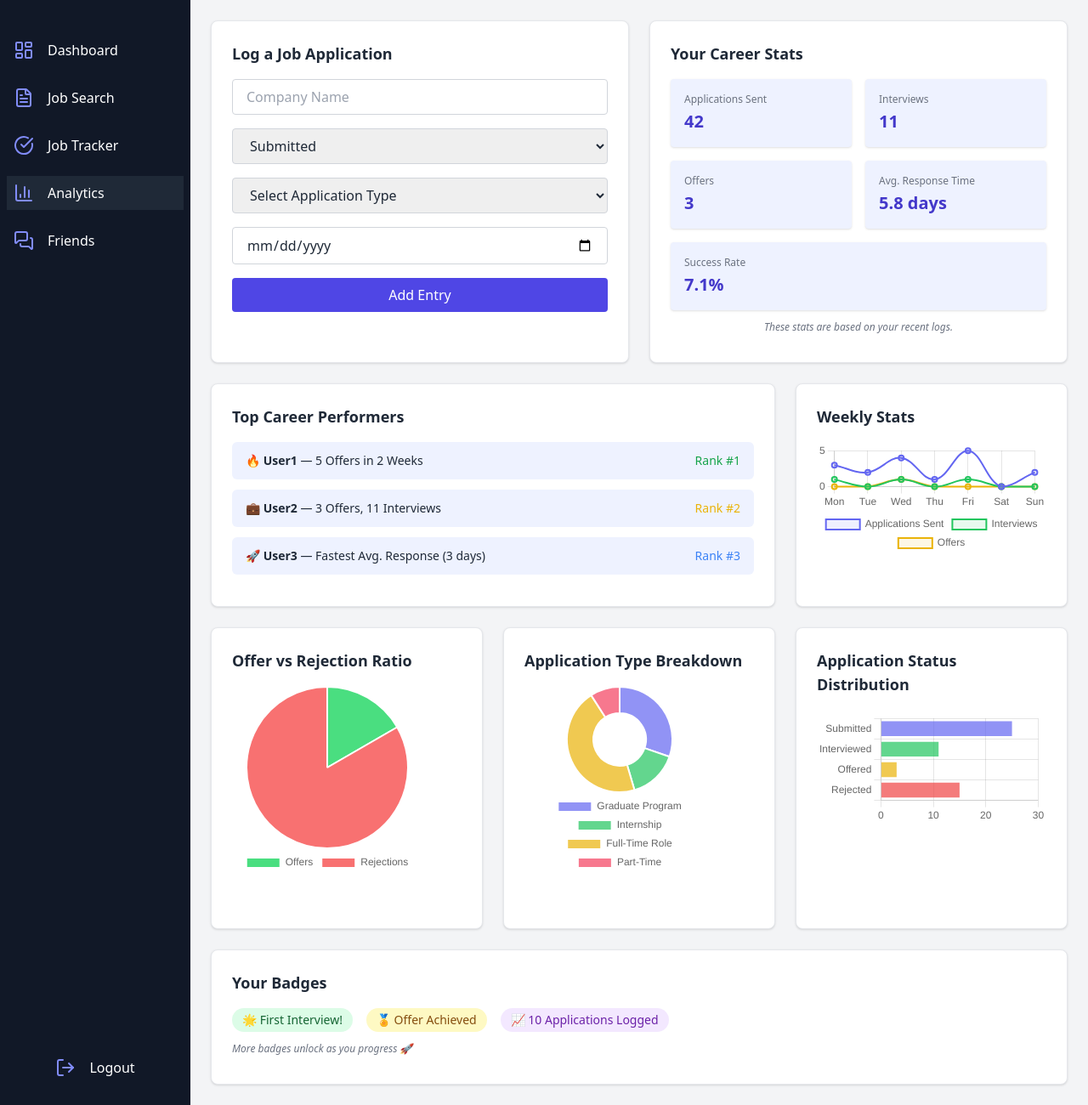
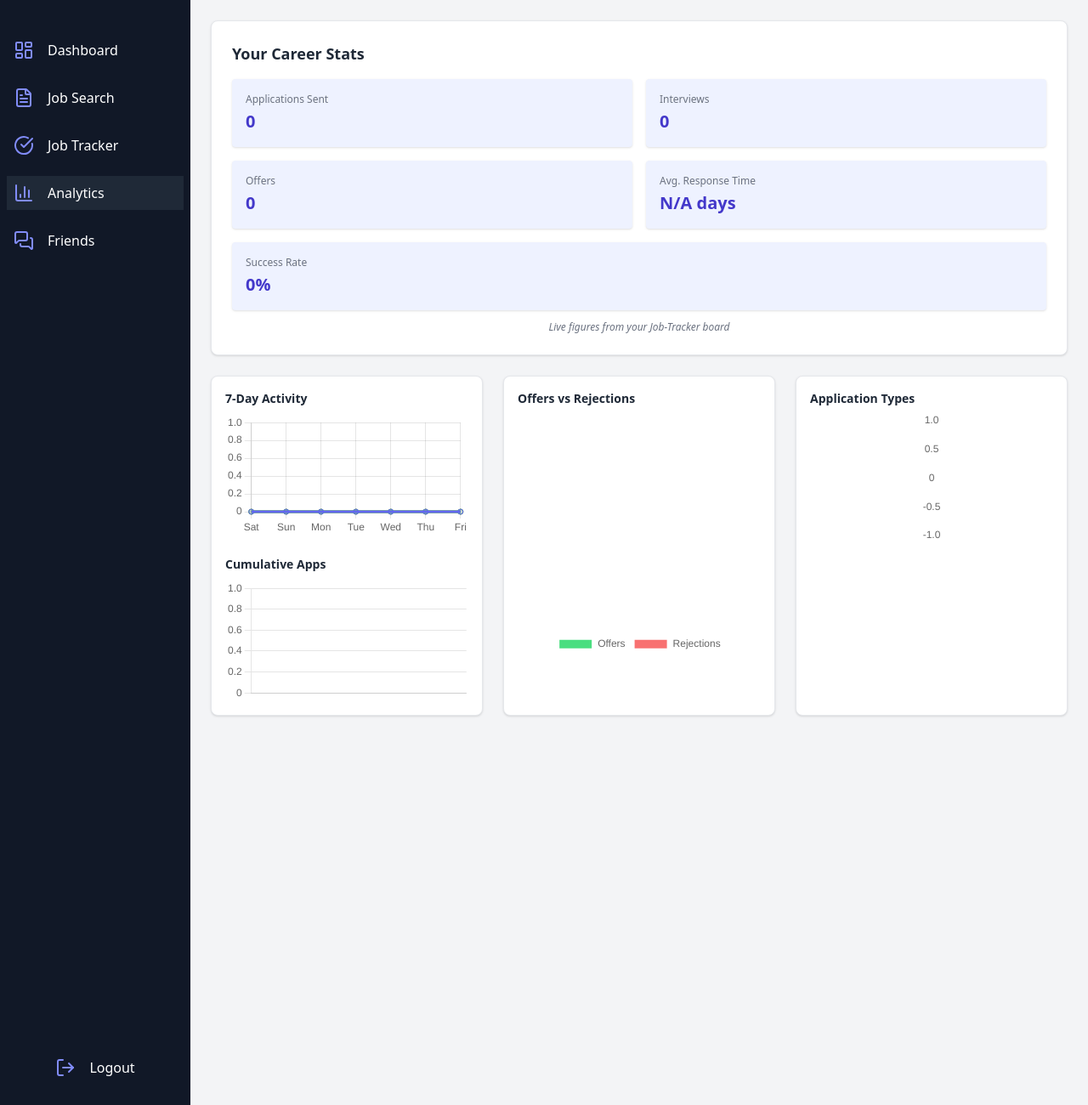
Before and after one commit to Jignesh6155/CITS3403_project, a Flask app: page /analytics in a window 1280 px wide. Shown: the part 65-1365 px from the top of the page at 85% size. Run offline with Flask 3, Linux system fonts and the light colour scheme; a user stored in the database is signed in; a map, chart or similar area stays blank; style sheets or scripts are compiled from the project's sources; some libraries are stand-ins or nearby versions.

Commit message:
Refactor analytics layout, add cumulative charts, and update dependencies

```diff
--- a/app/routes.py
+++ b/app/routes.py
@@ -2,6 +2,7 @@ from flask import render_template, request, redirect, url_for, session, flash, j
 from app import app
 from app.models import db, User, JobApplication, FriendRequest, Notification
 from app.models import ScrapedJob
+from collections import Counter
 import json
 from app.utils.scraper_GC_jobs_detailed import get_jobs_full, save_jobs_to_db
 from sqlalchemy import or_
@@ -15,10 +16,8 @@ from datetime import datetime, timedelta
 import pytz
 import re
 
-
 # Simple in-memory rate limiting
 request_counts = {}
-
 def rate_limit_check(user_id, action, max_requests=5, window_seconds=3600):
     """Basic rate limiting"""
     key = f"{user_id}:{action}"
@@ -38,7 +37,6 @@ def rate_limit_check(user_id, action, max_requests=5, window_seconds=3600):
     # Add current request
     request_counts[key].append(now)
     return True
-
 def create_notification(user_id, content, link=None, notification_type="general"):
     """Create a notification for a user"""
     notification = Notification(
@@ -51,12 +49,10 @@ def create_notification(user_id, content, link=None, notification_type="general"
     db.session.add(notification)
     db.session.commit()
     return notification
-
 # Global variables (for testing)
 live_job_queue = queue.Queue()
 HEADLESS_TOGGLE = False  # Set to False temporarily for debugging
 SCRAPE_SIZE = 3
-
 
 def background_scraper(user_id=1, jobtype='internships', discipline=None, location=None, keyword=None):
     print(f"[DEBUG] Starting scraping with: jobtype={jobtype}, discipline={discipline}, location={location}, keyword={keyword}")
@@ -160,7 +156,6 @@ def background_scraper(user_id=1, jobtype='internships', discipline=None, locati
                 'status': 'complete'
             })
             print(f"[DEBUG] Scraping complete, sent completion message to queue")
-
 def job_matches(job, search, location, job_type, category, confidence=0.35):
     """Check if a job matches the search criteria"""
     if not job:
@@ -201,7 +196,6 @@ def job_matches(job, search, location, job_type, category, confidence=0.35):
     )
 
     return basic_match and location_match and job_type_match and category_match
-
 @app.route("/")
 def home():
     return render_template("index.html")
@@ -330,16 +324,95 @@ def job_search():
     return render_template("jobSearch.html", active_page="job-search", scraped_jobs=scraped_jobs, resume_keywords=resume_keywords, suggested_jobs=suggested_jobs)
 @app.route("/analytics")
 def analytics():
-    return render_template("analytics.html", active_page="analytics")
+    # --- auth guard -------------------------------------------------------
+    if "name" not in session:
+        return redirect(url_for("home"))
+    user = User.query.filter_by(name=session["name"]).first()
+    if not user:
+        return redirect(url_for("home"))
+    # --- grab all of this user’s applications ----------------------------
+    applications = JobApplication.query.filter_by(user=user).all()
+    total_apps   = len(applications)
+    # quick counters -------------------------------------------------------
+    interviews  = sum(a.status == "Interviewing" for a in applications)
+    offers      = sum(a.status == "Offer"         for a in applications)
+    rejections  = sum(a.status in ("Archived", "Discontinued") for a in applications)
+    # avg response time (days) -------------------------------------------
+    responded = [
+        a for a in applications
+        if a.status in ("Offer", "Accepted", "Archived", "Discontinued")
+        and a.date_applied and a.closing_date
+    ]
+    avg_resp_days = (
+        round(sum((a.closing_date - a.date_applied).days for a in responded) /
+              len(responded), 1)
+        if responded else None
+    )
+    success_rate = round((offers / total_apps) * 100, 1) if total_apps else 0
+    # status / type distributions ----------------------------------------
+    status_counts, type_counts = {}, {}
+    for a in applications:
+        status_counts[a.status] = status_counts.get(a.status, 0) + 1
+        t = a.job_type or "Unknown"
+        type_counts[t] = type_counts.get(t, 0) + 1
+    # weekly snapshot (last 7 days) --------------------------------------
+    today = datetime.now(pytz.timezone("Australia/Perth")).date()
+    weekly_labels, weekly_apps, weekly_int, weekly_off = [], [], [], []
+    for i in range(6, -1, -1):
+        day = today - timedelta(days=i)
+        weekly_labels.append(day.strftime("%a"))
+        weekly_apps.append(sum(a.date_applied
+                               and a.date_applied.date() == day
+                               for a in applications))
+        weekly_int.append(sum(a.status == "Interviewing"
+                              and a.date_applied
+                              and a.date_applied.date() == day
+                              for a in applications))
+        weekly_off.append(sum(a.status == "Offer"
+                              and a.date_applied
+                              and a.date_applied.date() == day
+                              for a in applications))
+    # cumulative applications over calendar time -------------------------
+    by_day = Counter(a.date_applied.date()
+                     for a in applications if a.date_applied)
+    cum_labels, cum_counts, running = [], [], 0
+    for d in sorted(by_day):
+        running += by_day[d]
+        cum_labels.append(d.strftime("%d %b"))
+        cum_counts.append(running)
+    # --------------------------------------------------------------------
+    return render_template(
+        "analytics.html",
+        active_page="analytics",
+        # tiles
+        total_apps   = total_apps,
+        interviews   = interviews,
+        offers       = offers,
+        avg_response = avg_resp_days,
+        success_rate = success_rate,
+        # weekly
+        weekly_labels = weekly_labels,
+        weekly_apps   = weekly_apps,
+        weekly_int    = weekly_int,
+        weekly_off    = weekly_off,
+        # outcomes / breakdowns
+        outcome_labels = ["Offers", "Rejections"],
+        outcome_counts = [offers, rejections],
+        type_labels    = list(type_counts.keys()),
+        type_counts    = list(type_counts.values()),
+        status_labels  = list(status_counts.keys()),
+        status_counts  = list(status_counts.values()),
+        # cumulative
+        cum_labels  = cum_labels,
+        cum_counts  = cum_counts,
+    )
 @app.route("/comms")
 def comms():
     if 'name' not in session:
         return redirect(url_for('home'))
-
     user = User.query.filter_by(name=session['name']).first()
     if not user:
         return redirect(url_for('home'))
-
     # Get all JobApplications where the current user is in shared_with
     shared_apps = JobApplication.query \
         .filter(JobApplication.shared_with.any(id=user.id)) \
@@ -349,7 +422,6 @@ def comms():
     pending_requests = FriendRequest.query.filter_by(
         receiver_id=user.id, status='pending'
     ).all()
-
     # Get the current user's friends
     user_friends = user.friends.all()
 
@@ -373,7 +445,6 @@ def upload():
         # Get AI-suggested job titles (keywords)
         job_titles = resume_processor.extract_keywords_openai(text)
         job_titles = [kw.strip().strip(string.punctuation) for kw in job_titles if kw.strip()]
-
         print("[DEBUG] Extracted keywords:", job_titles)
         # Find up to 5 jobs that fuzzy match any keyword
         from app.models import ScrapedJob
@@ -585,14 +656,12 @@ def send_friend_request():
         )
         db.session.add(new_request)
         db.session.commit()
-
         create_notification(
             friend.id,
             f"{current_user.name} sent you a friend request",
             link=url_for('comms'),
             notification_type="friend_request"
         )
-
 
         flash('Friend request sent', 'success')
     else:
@@ -639,7 +708,6 @@ def add_application():
     user = User.query.filter_by(name=session['name']).first()
     if not user:
         return jsonify({"error": "User not found"}), 404
-
     try:
         if request.is_json:
             # Handle JSON request from job search page
@@ -652,7 +720,6 @@ def add_application():
                     closing_date = datetime.strptime(data['closing_date'], "%d %b %Y")
                 except ValueError:
                     pass
-
             application = JobApplication(
                 title=data['title'],
                 company=data['company'],
@@ -674,21 +741,17 @@ def add_application():
                 status=request.form.get('status', 'Saved'),
                 user=user
             )
-
         db.session.add(application)
         db.session.commit()
-
         if request.is_json:
             return jsonify({"success": True})
         return redirect(url_for("job_tracker"))
-
     except Exception as e:
         db.session.rollback()
         if request.is_json:
             return jsonify({"error": str(e)}), 400
         flash('Error adding application: ' + str(e), 'error')
         return redirect(url_for("job_tracker"))
-
 @app.route('/api/job-applications', methods=['GET'])
 def get_applications():
     if not current_user.is_authenticated:
@@ -707,27 +770,21 @@ def get_applications():
         'user_id': app.user_id,
         'scraped_job_id': app.scraped_job_id
     } for app in applications])
-
 @app.route('/share-application/<int:app_id>', methods=['POST'])
 def share_application(app_id):
     if 'name' not in session:
         return redirect(url_for('home'))
-
     user = User.query.filter_by(name=session['name']).first()
     application = JobApplication.query.get(app_id)
-
     if not application or application.user_id != user.id:
         flash('Application not found or you do not own this application', 'error')
         return redirect(url_for('job_tracker'))
-
     friend_id = request.form.get('friend_id')
     friend = User.query.get(friend_id)
-
     if friend and friend in user.friends:
         if application not in friend.shared_applications:
             friend.shared_applications.append(application)
             db.session.commit()
-
             create_notification(
                 friend.id,
                 f"{user.name} shared a job application at {application.company} with you",
@@ -739,9 +796,7 @@ def share_application(app_id):
             flash('Application already shared with this friend', 'error')
     else:
         flash('Friend not found', 'error')
-
     return redirect(url_for('job_tracker'))
-
 @app.route("/update-job-status", methods=["POST"])
 def update_job_status():
     job_id = request.json.get("job_id")
@@ -760,23 +815,18 @@ def job_tracker():
     user = User.query.filter_by(name=session['name']).first()
     if not user:
         return redirect(url_for('home'))
-
     # Only applications owned by the current user
     applications = JobApplication.query.filter_by(user=user).all()
-
     statuses = ["Saved", "Applied", "Screen", "Interviewing", "Offer", "Accepted", "Archived", "Discontinued"]
     grouped = {status: [] for status in statuses}
-
     for app in applications:
         grouped[app.status].append(app)
-
     return render_template(
         "jobtracker.html",
         active_page="job-tracker",
         grouped=grouped,
         user=user
     )
-
 @app.route('/api/notifications', methods=['GET', 'POST'])
 def notifications():
     if 'name' not in session:
@@ -833,7 +883,6 @@ def notifications():
 
         db.session.commit()
         return jsonify({'success': True})
-
 @app.route("/delete-application/<int:job_id>", methods=["DELETE"])
 def delete_application(job_id):
     if 'name' not in session:
@@ -842,14 +891,12 @@ def delete_application(job_id):
     user = User.query.filter_by(name=session['name']).first()
     if not user:
         return jsonify({"error": "User not found"}), 404
-
     application = JobApplication.query.get(job_id)
     if not application:
         return jsonify({"error": "Application not found"}), 404
 
     if application.user_id != user.id:
         return jsonify({"error": "Not authorized"}), 403
-
     try:
         db.session.delete(application)
         db.session.commit()
@@ -857,7 +904,6 @@ def delete_application(job_id):
     except Exception as e:
         db.session.rollback()
         return jsonify({"error": str(e)}), 500
-
 @app.route('/save-shared-application/<int:app_id>', methods=['POST'])
 def save_shared_application(app_id):
     if 'name' not in session:
@@ -866,7 +912,6 @@ def save_shared_application(app_id):
     user = User.query.filter_by(name=session['name']).first()
     if not user:
         return jsonify({"error": "User not found"}), 404
-
     # Get the original application
     shared_app = JobApplication.query.get(app_id)
     if not shared_app:
@@ -875,7 +920,6 @@ def save_shared_application(app_id):
     # Check if the application is shared with the user
     if user not in shared_app.shared_with:
         return jsonify({"error": "Application not shared with you"}), 403
-
     try:
         # Create a new application for the current user
         new_app = JobApplication(
--- a/app/templates/analytics.html
+++ b/app/templates/analytics.html
@@ -1,8 +1,6 @@
 {% extends "base.html" %}
 {% set active_page = "analytics" %}
-
 {% block title %}Career Analytics Arena{% endblock %}
-
 {% block content %}
 <header class="px-6 py-4 bg-indigo-100 border-b border-gray-200 flex justify-between items-center">
   <h1 class="text-xl font-semibold text-indigo-900">Career Analytics Arena</h1>
@@ -11,226 +9,105 @@
     <div class="w-8 h-8 bg-gray-300 rounded-full"></div>
   </div>
 </header>
-
-<main class="flex-1 p-6 grid grid-cols-1 lg:grid-cols-2 gap-6 overflow-y-auto">
-
-  <section class="bg-white border border-gray-200 p-6 shadow rounded-lg">
-    <h2 class="text-lg font-semibold text-gray-800 mb-4">Log a Job Application</h2>
-    <form class="space-y-4">
-      <input type="text" placeholder="Company Name" class="w-full px-4 py-2 border border-gray-300 rounded focus:ring-indigo-500 focus:outline-none" />
-      <select class="w-full px-4 py-2 border border-gray-300 rounded focus:ring-indigo-500 focus:outline-none">
-        <option>Submitted</option>
-        <option>Interviewed</option>
-        <option>Offered</option>
-        <option>Rejected</option>
-      </select>
-      <select class="w-full px-4 py-2 border border-gray-300 rounded focus:ring-indigo-500 focus:outline-none">
-        <option disabled selected>Select Application Type</option>
-        <option>Graduate Program</option>
-        <option>Internship</option>
-        <option>Full-Time Role</option>
-        <option>Part-Time</option>
-      </select>
-      <input type="date" class="w-full px-4 py-2 border border-gray-300 rounded focus:ring-indigo-500 focus:outline-none" />
-      <button class="w-full bg-indigo-600 text-white py-2 rounded hover:bg-indigo-700 transition">Add Entry</button>
-    </form>
-  </section>
-
+<main class="flex-1 p-6 space-y-6 overflow-y-auto">
+  <!-- ── career-stats tiles ──────────────────────────────────────────── -->
   <section class="bg-white border border-gray-200 p-6 shadow rounded-lg">
     <h2 class="text-lg font-semibold text-gray-800 mb-4">Your Career Stats</h2>
     <div class="grid grid-cols-2 gap-4 text-sm">
       <div class="bg-indigo-50 p-4 rounded shadow">
         <p class="text-xs text-gray-500 mb-1">Applications Sent</p>
-        <p class="text-xl font-bold text-indigo-700">42</p>
+        <p class="text-xl font-bold text-indigo-700">{{ total_apps }}</p>
       </div>
       <div class="bg-indigo-50 p-4 rounded shadow">
         <p class="text-xs text-gray-500 mb-1">Interviews</p>
-        <p class="text-xl font-bold text-indigo-700">11</p>
+        <p class="text-xl font-bold text-indigo-700">{{ interviews }}</p>
       </div>
       <div class="bg-indigo-50 p-4 rounded shadow">
         <p class="text-xs text-gray-500 mb-1">Offers</p>
-        <p class="text-xl font-bold text-indigo-700">3</p>
+        <p class="text-xl font-bold text-indigo-700">{{ offers }}</p>
       </div>
       <div class="bg-indigo-50 p-4 rounded shadow">
         <p class="text-xs text-gray-500 mb-1">Avg. Response Time</p>
-        <p class="text-xl font-bold text-indigo-700">5.8 days</p>
+        <p class="text-xl font-bold text-indigo-700">
+          {{ avg_response if avg_response is not none else "N/A" }} days
+        </p>
       </div>
       <div class="bg-indigo-50 p-4 rounded shadow col-span-2">
         <p class="text-xs text-gray-500 mb-1">Success Rate</p>
-        <p class="text-xl font-bold text-indigo-700">7.1%</p>
+        <p class="text-xl font-bold text-indigo-700">{{ success_rate }}%</p>
       </div>
     </div>
-    <p class="text-xs text-gray-500 italic mt-3 text-center">These stats are based on your recent logs.</p>
+    <p class="text-xs text-gray-500 italic mt-3 text-center">
+      Live figures from your Job-Tracker board
+    </p>
   </section>
-
-  <section class="col-span-1 lg:col-span-2 grid grid-cols-1 lg:grid-cols-3 gap-6">
-    <div class="bg-white border border-gray-200 p-6 shadow rounded-lg col-span-2">
-      <h2 class="text-lg font-semibold text-gray-800 mb-4">Top Career Performers</h2>
-      <ul class="space-y-3 text-sm">
-        <li class="bg-indigo-50 px-4 py-3 rounded-md flex justify-between">
-          <span>🔥 <strong>User1</strong> — 5 Offers in 2 Weeks</span>
-          <span class="text-green-600">Rank #1</span>
-        </li>
-        <li class="bg-indigo-50 px-4 py-3 rounded-md flex justify-between">
-          <span>💼 <strong>User2</strong> — 3 Offers, 11 Interviews</span>
-          <span class="text-yellow-500">Rank #2</span>
-        </li>
-        <li class="bg-indigo-50 px-4 py-3 rounded-md flex justify-between">
-          <span>🚀 <strong>User3</strong> — Fastest Avg. Response (3 days)</span>
-          <span class="text-blue-500">Rank #3</span>
-        </li>
-      </ul>
+  <!-- ── graph layout: merged top-left panel ─────────────────────────── -->
+  <section class="grid grid-cols-1 lg:grid-cols-3 gap-6">
+    <!-- 7-day activity AND cumulative apps stacked in one card -->
+    <div class="bg-white border p-4 shadow rounded-lg lg:col-span-1">
+      <h2 class="text-sm font-semibold mb-2">7-Day Activity</h2>
+      <canvas id="appChart" class="w-full h-40 mb-6"></canvas>
+      <h2 class="text-sm font-semibold mb-2">Cumulative Apps</h2>
+      <canvas id="cumChart" class="w-full h-40"></canvas>
     </div>
-    <div class="bg-white border border-gray-200 p-6 shadow rounded-lg">
-      <h2 class="text-lg font-semibold text-gray-800 mb-4">Weekly Stats</h2>
-      <div class="w-full h-40">
-        <canvas id="appChart"></canvas>
-      </div>
+    <!-- Offers vs Rejections -->
+    <div class="bg-white border p-4 shadow rounded-lg">
+      <h2 class="text-sm font-semibold mb-2">Offers vs Rejections</h2>
+      <canvas id="outcomeChart" class="w-full h-48"></canvas>
+    </div>
+    <!-- Application Types -->
+    <div class="bg-white border p-4 shadow rounded-lg">
+      <h2 class="text-sm font-semibold mb-2">Application Types</h2>
+      <canvas id="typeRadar" class="w-full h-64"></canvas>
     </div>
   </section>
-
-  <section class="col-span-1 lg:col-span-2 grid grid-cols-1 lg:grid-cols-3 gap-6">
-    <div class="bg-white border border-gray-200 p-6 shadow rounded-lg">
-      <h2 class="text-lg font-semibold text-gray-800 mb-4">Offer vs Rejection Ratio</h2>
-      <div class="w-full h-56">
-        <canvas id="outcomeChart"></canvas>
-      </div>
-    </div>
-    <div class="bg-white border border-gray-200 p-6 shadow rounded-lg">
-      <h2 class="text-lg font-semibold text-gray-800 mb-4">Application Type Breakdown</h2>
-      <div class="w-full h-56">
-        <canvas id="typeChart"></canvas>
-      </div>
-    </div>
-    <div class="bg-white border border-gray-200 p-6 shadow rounded-lg">
-      <h2 class="text-lg font-semibold text-gray-800 mb-4">Application Status Distribution</h2>
-      <div class="w-full h-56">
-        <canvas id="statusChart"></canvas>
-      </div>
-    </div>
-  </section>
-
-  <section class="col-span-1 lg:col-span-2 bg-white border border-gray-200 p-6 shadow rounded-lg">
-    <h2 class="text-lg font-semibold text-gray-800 mb-4">Your Badges</h2>
-    <div class="flex gap-4 flex-wrap text-sm">
-      <span class="bg-green-100 text-green-800 px-3 py-1 rounded-full">🌟 First Interview!</span>
-      <span class="bg-yellow-100 text-yellow-800 px-3 py-1 rounded-full">🏅 Offer Achieved</span>
-      <span class="bg-purple-100 text-purple-800 px-3 py-1 rounded-full">📈 10 Applications Logged</span>
-    </div>
-    <p class="text-xs text-gray-500 mt-3 italic">More badges unlock as you progress 🚀</p>
-  </section>
-
 </main>
-
+{% endblock %}
+{% block scripts %}
 <script src="https://cdn.jsdelivr.net/npm/chart.js"></script>
 <script>
-  const ctx = document.getElementById('appChart').getContext('2d');
-  new Chart(ctx, {
-    type: 'line',
-    data: {
-      labels: ['Mon', 'Tue', 'Wed', 'Thu', 'Fri', 'Sat', 'Sun'],
-      datasets: [
-        {
-          label: 'Applications Sent',
-          data: [3, 2, 4, 1, 5, 0, 2],
-          borderColor: 'rgba(99, 102, 241, 1)',
-          backgroundColor: 'rgba(99, 102, 241, 0.1)',
-          borderWidth: 2,
-          tension: 0.4
-        },
-        {
-          label: 'Interviews',
-          data: [1, 0, 1, 0, 1, 0, 0],
-          borderColor: 'rgba(34, 197, 94, 1)',
-          backgroundColor: 'rgba(34, 197, 94, 0.1)',
-          borderWidth: 2,
-          tension: 0.4
-        },
-        {
-          label: 'Offers',
-          data: [0, 0, 1, 0, 0, 0, 0],
-          borderColor: 'rgba(234, 179, 8, 1)',
-          backgroundColor: 'rgba(234, 179, 8, 0.1)',
-          borderWidth: 2,
-          tension: 0.4
-        }
-      ]
-    },
-    options: {
-      responsive: true,
-      plugins: {
-        legend: { display: true, position: 'bottom' }
-      },
-      scales: {
-        y: { beginAtZero: true }
-      }
-    }
-  });
-
-  new Chart(document.getElementById('outcomeChart'), {
-    type: 'pie',
-    data: {
-      labels: ['Offers', 'Rejections'],
-      datasets: [{
-        data: [3, 15],
-        backgroundColor: ['#4ade80', '#f87171']
-      }]
-    },
-    options: {
-      responsive: true,
-      plugins: {
-        legend: { position: 'bottom' }
-      }
-    }
-  });
-
-  new Chart(document.getElementById('typeChart'), {
-    type: 'doughnut',
-    data: {
-      labels: ['Graduate Program', 'Internship', 'Full-Time Role', 'Part-Time'],
-      datasets: [{
-        data: [10, 5, 15, 3],
-        backgroundColor: [
-          'rgba(99, 102, 241, 0.7)',
-          'rgba(34, 197, 94, 0.7)',
-          'rgba(234, 179, 8, 0.7)',
-          'rgba(244, 63, 94, 0.7)'
-        ]
-      }]
-    },
-    options: {
-      responsive: true,
-      plugins: {
-        legend: { position: 'bottom' }
-      }
-    }
-  });
-
-  new Chart(document.getElementById('statusChart'), {
-    type: 'bar',
-    data: {
-      labels: ['Submitted', 'Interviewed', 'Offered', 'Rejected'],
-      datasets: [{
-        label: 'Count',
-        data: [25, 11, 3, 15],
-        backgroundColor: [
-          'rgba(99, 102, 241, 0.7)',
-          'rgba(34, 197, 94, 0.7)',
-          'rgba(234, 179, 8, 0.7)',
-          'rgba(239, 68, 68, 0.7)'
-        ]
-      }]
-    },
-    options: {
-      indexAxis: 'y',
-      responsive: true,
-      plugins: {
-        legend: { display: false }
-      },
-      scales: {
-        x: { beginAtZero: true }
-      }
-    }
-  });
+const indigo='rgba(99,102,241,1)', indigoT='rgba(99,102,241,.15)';
+const green ='rgba(34,197,94,1)',  greenT ='rgba(34,197,94,.15)';
+const yellow='rgba(234,179,8,1)',  yellowT='rgba(234,179,8,.15)';
+/* 7-day activity line */
+new Chart(appChart,{
+  type:'line',
+  data:{labels:{{ weekly_labels|safe }},
+        datasets:[
+          {label:'Apps',data:{{ weekly_apps|safe }},
+           borderColor:indigo,backgroundColor:indigoT,tension:.4},
+          {label:'Interviews',data:{{ weekly_int|safe }},
+           borderColor:green,backgroundColor:greenT,tension:.4},
+          {label:'Offers',data:{{ weekly_off|safe }},
+           borderColor:yellow,backgroundColor:yellowT,tension:.4}
+        ]},
+  options:{responsive:true,plugins:{legend:{display:false}},
+           scales:{y:{beginAtZero:true}}}
+});
+/* cumulative apps */
+new Chart(cumChart,{
+  type:'line',
+  data:{labels:{{ cum_labels|safe }},
+        datasets:[{label:'Total',data:{{ cum_counts|safe }},
+                   borderColor:indigo,backgroundColor:indigoT,fill:true,tension:.3}]},
+  options:{responsive:true,plugins:{legend:{display:false}},
+           scales:{y:{beginAtZero:true}}}
+});
+/* offers vs rejections */
+new Chart(outcomeChart,{
+  type:'pie',
+  data:{labels:{{ outcome_labels|safe }},
+        datasets:[{data:{{ outcome_counts|safe }},
+                   backgroundColor:['#4ade80','#f87171']}]},
+  options:{responsive:true,plugins:{legend:{position:'bottom'}}}
+});
+/* application types radar */
+new Chart(typeRadar,{
+  type:'radar',
+  data:{labels:{{ type_labels|safe }},
+        datasets:[{data:{{ type_counts|safe }},
+                   backgroundColor:indigoT,borderColor:indigo}]},
+  options:{responsive:true,plugins:{legend:{display:false}}}
+});
 </script>
 {% endblock %}
```
Also changed, not shown: requirements.txt (+39 -8 lines).
